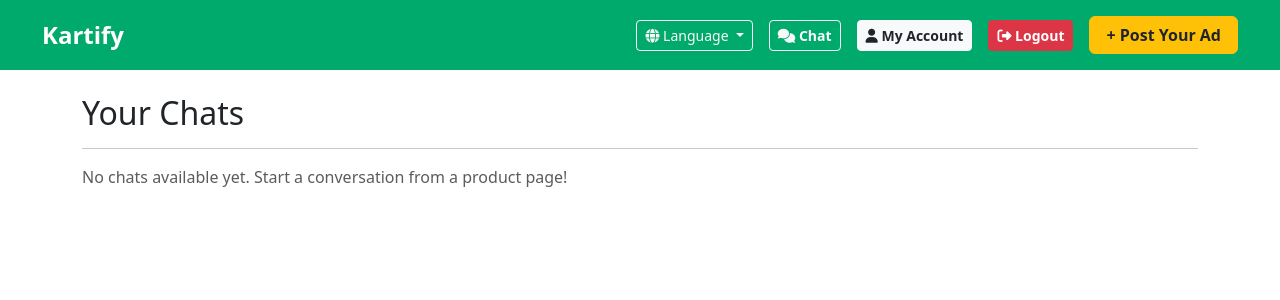
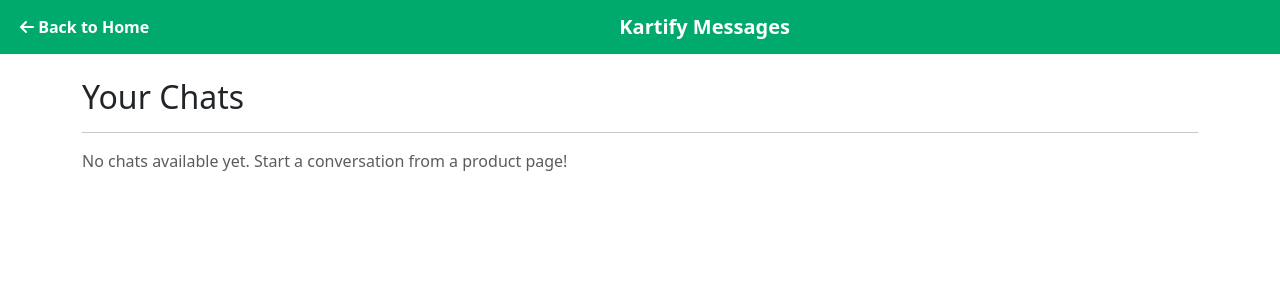
Before and after one commit to mhdamaan4321-source/Kartify-, a Django app: page /chat/ in a window 1280 px wide. Shown: the top 300 px of the page. Run offline with Django 5.2, Linux system fonts and the light colour scheme; a user stored in the database is signed in; data that the repository does not hold is empty.

Commit message:
Fix navbar condition using resolver_match for chat pages

```diff
--- a/core/templates/core/base.html
+++ b/core/templates/core/base.html
@@ -5,7 +5,7 @@
     <meta name="viewport" content="width=device-width, initial-scale=1.0">
     <title>Kartify</title>
     <!-- Bootstrap CSS -->
-    <link href="https://cdn.jsdelivr.net/npm/bootstrap@5.3.0/css/bootstrap.min.css" rel="stylesheet">
+    <link href="https://cdn.jsdelivr.net/npm/bootstrap@5.3.0/dist/css/bootstrap.min.css" rel="stylesheet">
     <!-- FontAwesome Icons -->
     <link rel="stylesheet" href="https://cdnjs.cloudflare.com/ajax/libs/font-awesome/6.4.0/css/all.min.css">
 
@@ -24,7 +24,15 @@
 </head>
 <body>
 
-    <!-- Header / Navbar -->
+    <!-- Header / Navbar (Hidden on Chat pages) -->
+    {% if request.resolver_match.url_name == 'chat_home' or request.resolver_match.url_name == 'chat_room' %}
+    <!-- Simple minimal back bar for Chat pages -->
+    <div style="background-color: #00aa6c; padding: 12px 20px;" class="text-white d-flex justify-content-between align-items-center">
+        <a href="{% url 'home' %}" class="text-white text-decoration-none fw-bold"><i class="fas fa-arrow-left"></i> Back to Home</a>
+        <span class="fw-bold fs-5">Kartify Messages</span>
+        <div></div>
+    </div>
+    {% else %}
     <header>
         <nav class="navbar navbar-expand-lg navbar-dark" style="background-color: #00aa6c; padding: 12px 30px; width: 100%;">
             <div class="container-fluid">
@@ -68,6 +76,7 @@
             </div>
         </nav>
     </header>
+    {% endif %}
 
     <!-- Main Content Block -->
     <main>
```
